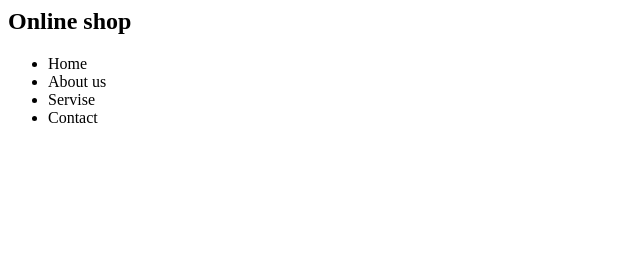
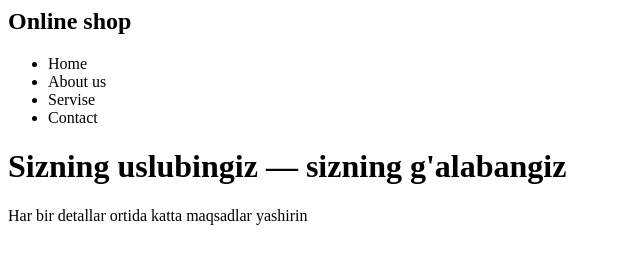
Before and after one commit to madina1803/git_darsi, a plain HTML site: page index.html in a window 1280 px wide. Shown: the whole page, without its empty margins (0-640 px from the left). Drawn offline with Linux system fonts and the light colour scheme.

Commit message:
worked with head
Added a header section with a title and a paragraph.

```diff
--- a/index.html
+++ b/index.html
@@ -14,6 +14,10 @@
           <li>Contact</li>
         </ul>
       </nav>
+      <header class="head-container">
+        <h1>Sizning uslubingiz — sizning g'alabangiz</h1>
+        <p>Har bir detallar ortida katta maqsadlar yashirin</p>
+      </header>
     </div>
   </body>
 </html>
```
